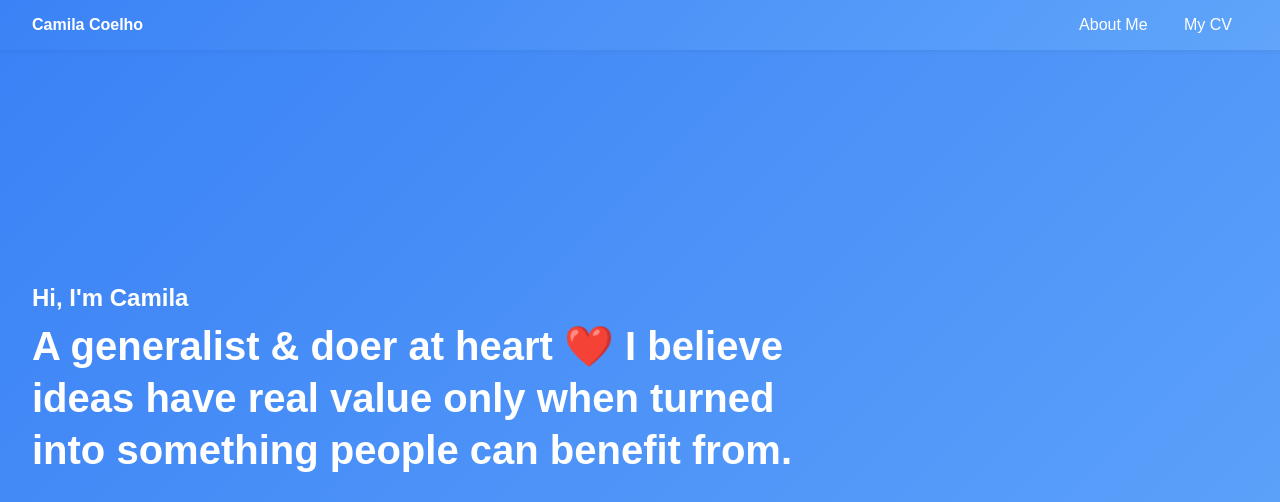
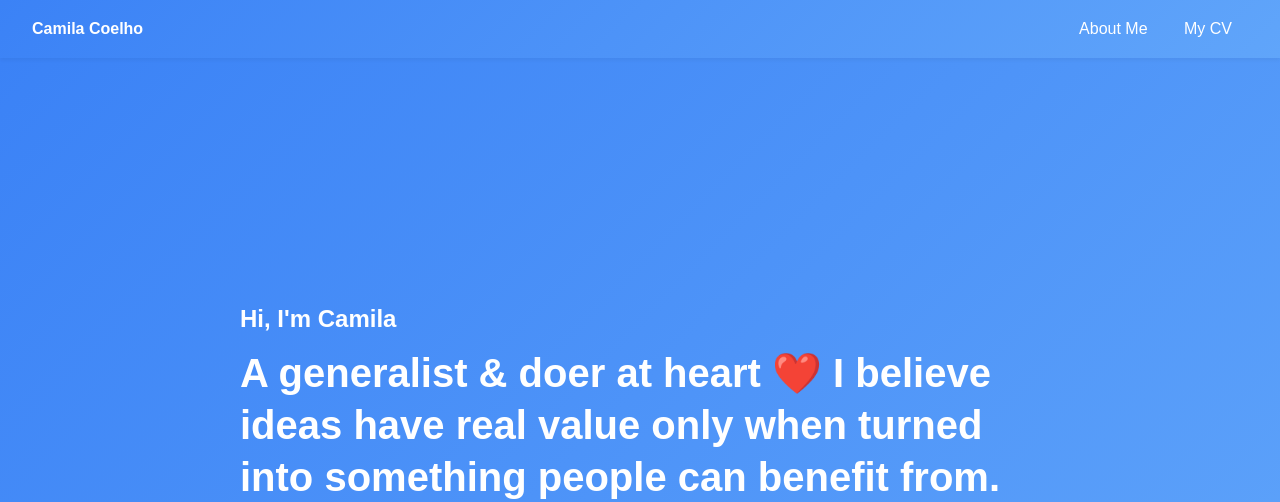
Before and after one commit to camilacoelho505/camilacoelho-portfolio, a plain HTML site: page index.html in a window 1280 px wide. Shown: the top 502 px of the page. Drawn offline with Linux system fonts and the light colour scheme.

Commit message:
linked the css

```diff
--- a/index.html
+++ b/index.html
@@ -4,7 +4,7 @@
   <meta charset="UTF-8" />
   <meta name="viewport" content="width=device-width, initial-scale=1.0" />
   <title>Camila Coelho Portfolio</title>
-  <link rel="stylesheet" href="https://cdnjs.cloudflare.com/ajax/libs/font-awesome/6.4.0/css/all.min.css">
+<link rel="stylesheet" href="style.css" />
   <style>
     :root {
       --blue-gradient: linear-gradient(135deg, #3b82f6, #60a5fa);
```
